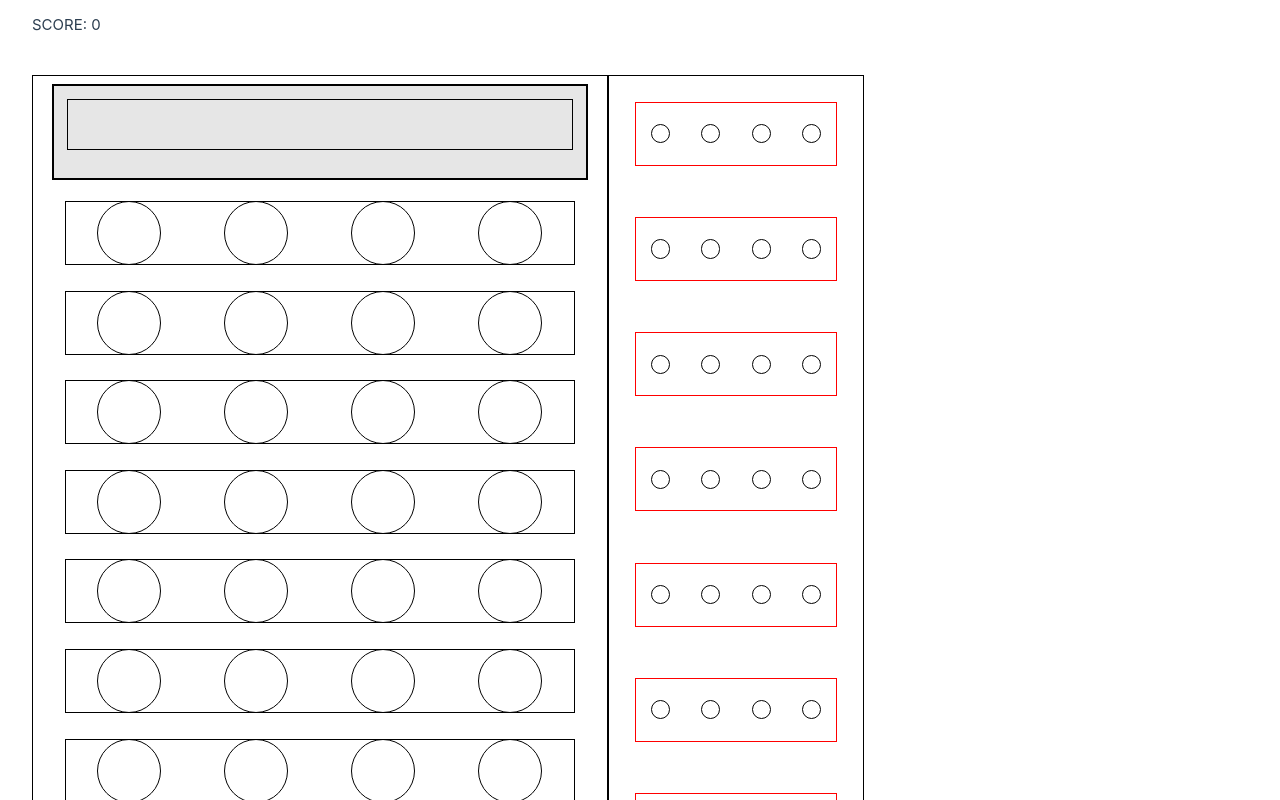
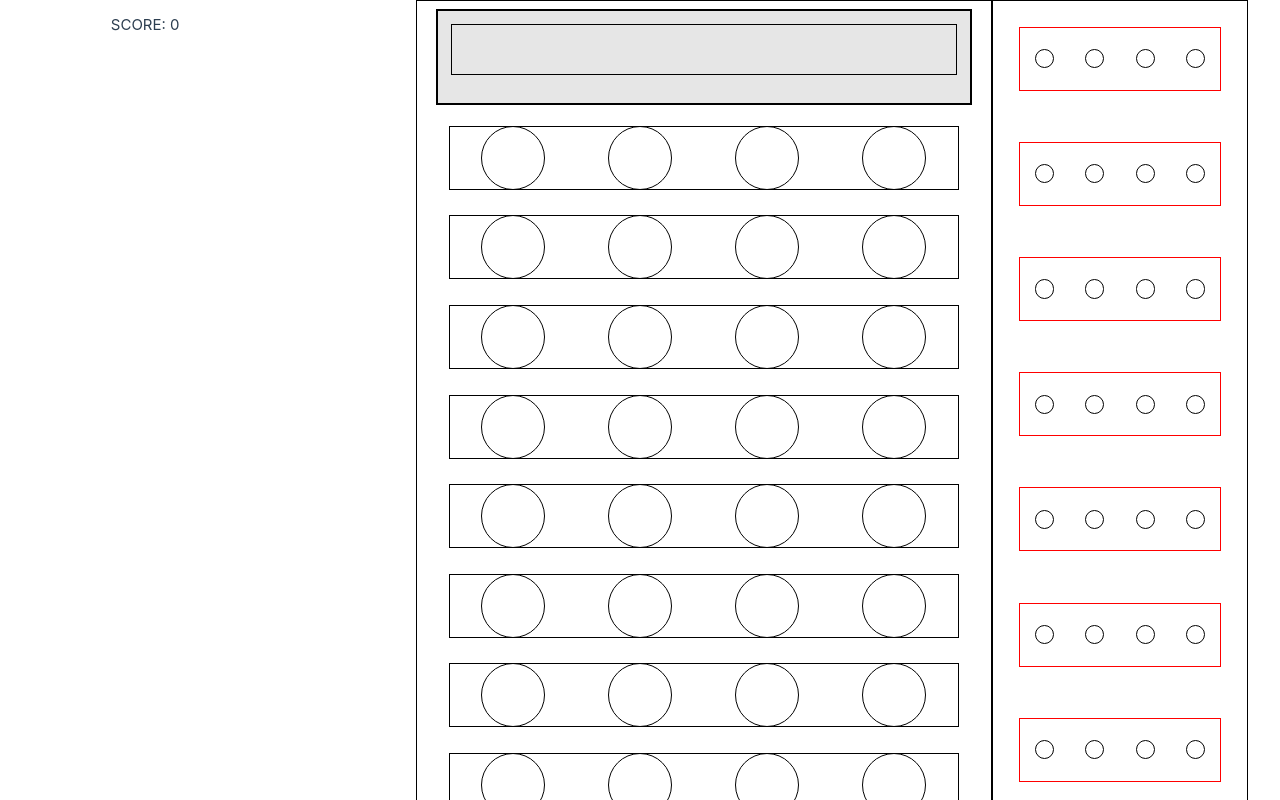
Before and after one commit to Flothar78/mastermind, a Vue app: page / in a window 1280 px wide. Shown: the top 800 px of the page. Built offline with nearby package versions, Linux system fonts and the light colour scheme; the HTML template or start-up script is replaced by a standard one.

Commit message:
CSS flexbox to have inline elements in ScoreView.vue

```diff
--- a/src/App.vue
+++ b/src/App.vue
@@ -7,11 +7,10 @@ import ScoreView from "@/views/ScoreView.vue";
 <template>
   <div class="score-wrapper">
     <ScoreView />
-
-    <div class="play-and-result-wrapper">
-      <PlayView />
-      <ResultView />
-    </div>
+  </div>
+  <div class="play-and-result-wrapper">
+    <PlayView />
+    <ResultView />
   </div>
 </template>
 
--- a/src/views/ResultView.vue
+++ b/src/views/ResultView.vue
@@ -18,7 +18,7 @@ const { rows } = storeToRefs(color_store);
 </template>
 
 <style scoped>
-@media screen and (min-width: 800px) {
+@media screen and (min-width: 800px)  {
   .try-result {
     border: black 0.5px solid;
     display: flex;
--- a/src/views/ScoreView.vue
+++ b/src/views/ScoreView.vue
@@ -20,12 +20,10 @@ const clickReplay = () => {
 
 <template>
   <div class="score-container">
+    <div class="score-replay-container">
+      <div>SCORE: {{ score }}</div>
       <div>
-      <div class="score-replay-container">
-        SCORE: {{ score }}
-        <div>
-          <br />
-          <div>{{ winLooseMessage }}</div>
+        {{ winLooseMessage }}
       </div>
 
       <button
@@ -35,7 +33,6 @@ const clickReplay = () => {
       >
         Play Again ?
       </button>
-      </div>
     </div>
   </div>
 </template>
@@ -48,6 +45,7 @@ const clickReplay = () => {
 }
 .score-replay-container {
   display: flex;
+  justify-content: space-around;
 }
 button {
   height: 3vw;
```
Lines whose indentation alone changed are shown as unchanged.
